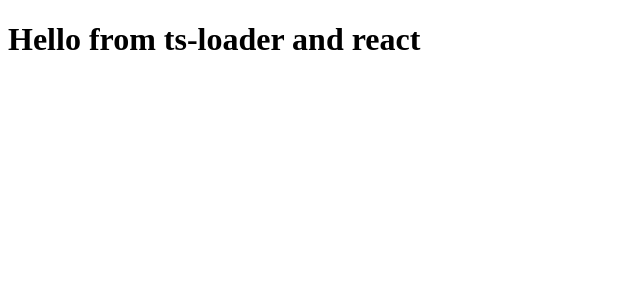
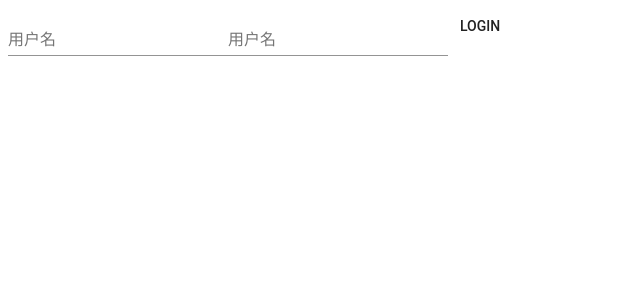
Before and after one commit to jkvim/pichu-client, a React app: page / in a window 1280 px wide. Shown: the top 300 px of the page, without its empty margins (0-640 px from the left). Built offline with nearby package versions, Linux system fonts and the light colour scheme.

Commit message:
feature: add login page

```diff
--- a/package.json
+++ b/package.json
@@ -18,6 +18,9 @@
   },
   "homepage": "https://github.com/jkvim/react-playground#readme",
   "dependencies": {
+    "@material-ui/core": "^3.1.0",
+    "@material-ui/icons": "^3.0.1",
+    "@reach/router": "^1.2.0",
     "@types/react": "^16.4.11",
     "@types/react-dom": "^16.0.7",
     "react": "^16.4.2",
--- /dev/null
+++ b/src/app/login/index.tsx
@@ -0,0 +1,36 @@
+import * as React from 'react'
+import TextField from '@material-ui/core/TextField'
+import Button from '@material-ui/core/Button'
+
+export class Login extends React.Component {
+  state = {
+    name: '',
+    password: '',
+  }
+
+  handleChange = (name: string) => (event: any): void => {
+    this.setState({
+      [name]: event.target.value,
+    })
+  }
+
+  render() {
+    return (
+      <form>
+        <TextField
+          id="username"
+          label="用户名"
+          value={this.state.name}
+          onChange={this.handleChange('name')}
+        />
+        <TextField
+          id="password"
+          label="用户名"
+          value={this.state.password}
+          onChange={this.handleChange('password')}
+        />
+        <Button color="default">Login</Button>
+      </form>
+    )
+  }
+}
--- a/src/index.tsx
+++ b/src/index.tsx
@@ -1,10 +1,10 @@
 import * as React from 'react'
 import * as ReactDOM from 'react-dom'
 
-import { Hello } from './components/Hello';
+import { Login } from './app/login';
 class App extends React.Component {
   render() {
-    return <Hello compiler="ts-loader" framework="react" />
+    return <Login />
   }
 }
 
```
Also changed, not shown: configs/webpack.config.js (+6 -1 lines), 1 other file (tests, documents, lock files or other folders).
